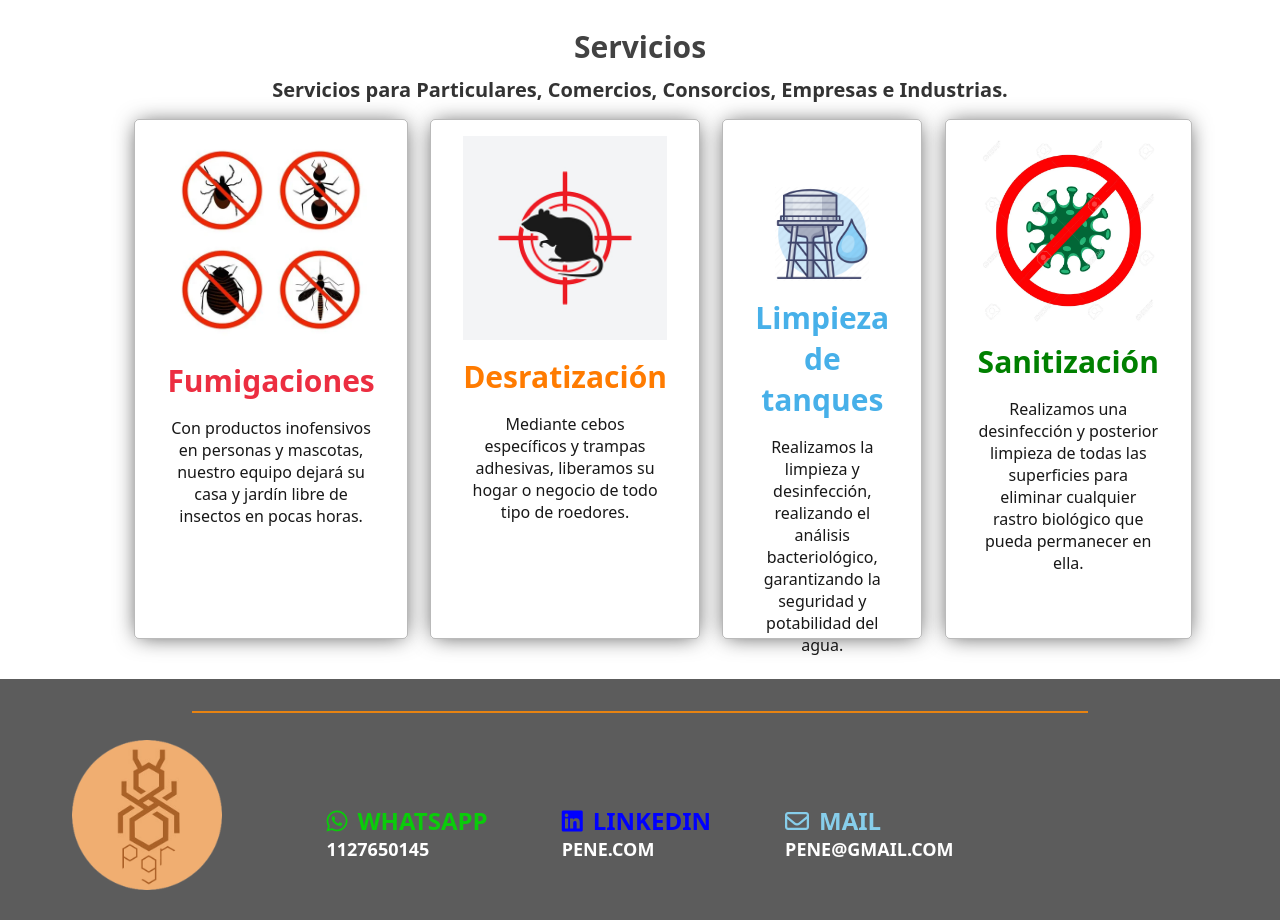
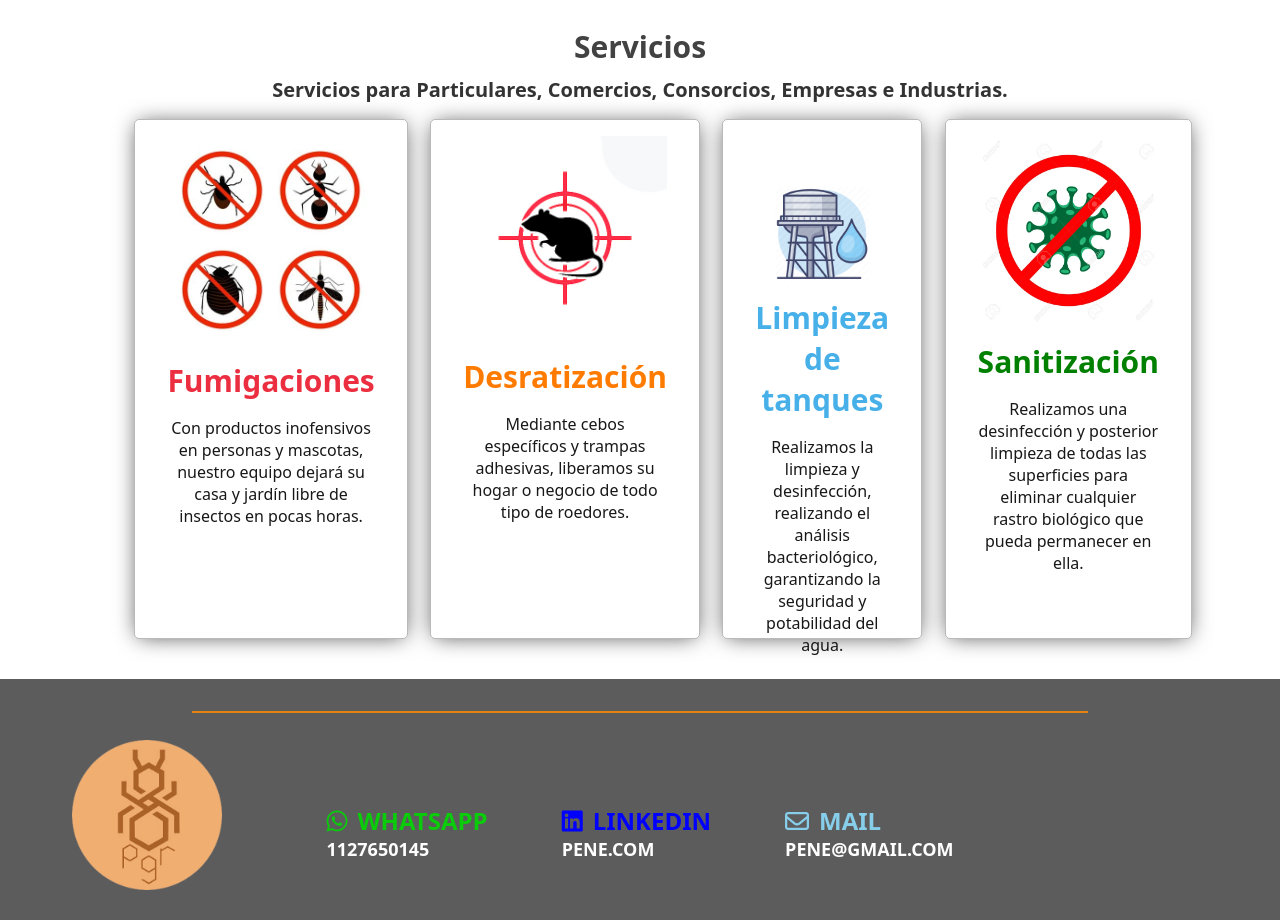
Before and after one commit to brigantesantino/pgr-fumigacion, a website: page views/home.html in a window 1280 px wide. Shown: the part 980-1900 px from the top of the page. Drawn offline with nearby package versions, Linux system fonts and the light colour scheme; files that its build step writes are made by us from their sources; files whose address does not match are found by name.

Commit message:
final(faltan retoques minimos)

```diff
--- a/views/home.html
+++ b/views/home.html
@@ -110,7 +110,7 @@
   </section>
   <div class="cards-container" id="cards">
     <div class="card"><img src="/images/fumigacion2.png" alt=""><h2 class="titulo" style="color: #ec2e41;">Fumigaciones</h2><span class="description">Con productos inofensivos en personas y mascotas, nuestro equipo dejará su casa y jardín libre de insectos en pocas horas.</span></div>
-    <div class="card"><img  src="/images/ratamuerta.jpg" alt=""><h2 class="titulo" style="color: rgb(255, 123, 0);">Desratización</h2><span class="description">Mediante cebos específicos y trampas adhesivas, liberamos su hogar o negocio de todo tipo de roedores.</span></div>
+    <div class="card"><img  src="/images/ratamuertablanca.jpg" alt=""><h2 class="titulo" style="color: rgb(255, 123, 0);">Desratización</h2><span class="description">Mediante cebos específicos y trampas adhesivas, liberamos su hogar o negocio de todo tipo de roedores.</span></div>
     <div class="card"><img style="width:70% ; margin:3.2rem 0 0 0;" src="/images/tanque.png" alt=""><h2 class="titulo" style="color: #47b0e9;">Limpieza de tanques</h2><span class="description">Realizamos la limpieza y desinfección, realizando el análisis bacteriológico, garantizando la seguridad y potabilidad del agua.</span></div>
     <div class="card"><img src="/images/covid.webp" alt=""><h2 class="titulo" style="color: green;">Sanitización</h2><span class="description">Realizamos una desinfección y posterior limpieza de todas las superficies para eliminar cualquier rastro biológico que pueda permanecer en ella.</span></div>
   </div>
```
Also changed, not shown: public/images/ratamuertablanca.jpg (added).
